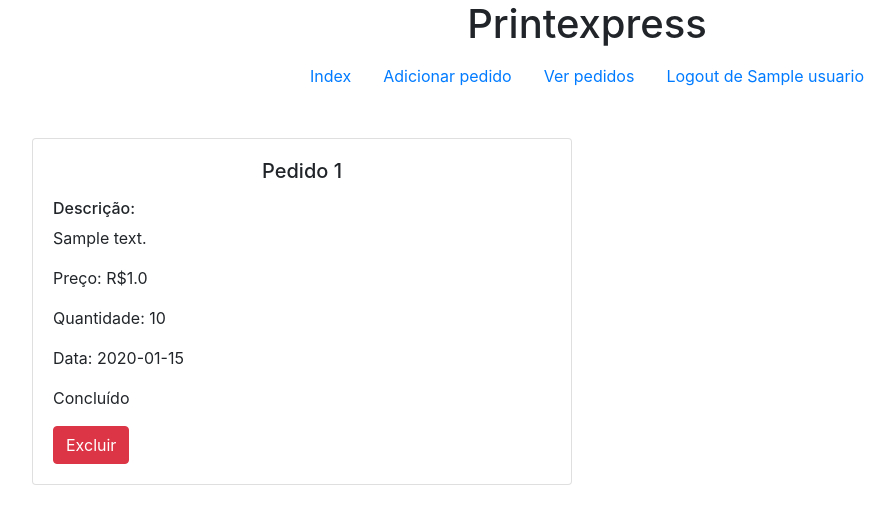
After one commit to rodrigolins92/Flask, a Flask app: page /visualizar in a window 1280 px wide. The commit adds this page. Shown: the top 524 px of the page, without its empty margins (53-948 px from the left). Run offline with Flask 2, Linux system fonts and the light colour scheme; a user stored in the database is signed in; tables that the repository leaves empty hold one stand-in row (values such as "Sample post"); some libraries are stand-ins or nearby versions.

Commit message:
inclusao complete and delete

```diff
--- a/app/controllers/default.py
+++ b/app/controllers/default.py
@@ -1,4 +1,4 @@
-from flask import render_template, flash, redirect, url_for
+from flask import render_template, flash, redirect, url_for, session
 from flask_login import login_user, logout_user, login_required
 from app import app, db, lm
 
@@ -56,6 +56,7 @@ def login():
 	return render_template('login.html', form=form)
 
 @app.route("/logout")
+@login_required
 def logout():
 	logout_user()
 	flash("Usuário Deslogado")
@@ -78,3 +79,27 @@ def pedidos():
 		flash("Pedido adicionado com sucesso!!")
 
 	return render_template('pedidos.html', form=form)
+
+
+@app.route("/visualizar", methods=["GET", "POST"])
+@login_required
+def visualizar():
+	pedidos_ativos = Pedido.query.filter_by(status_conclusao=False).all()
+	pedidos_concluidos = Pedido.query.filter_by(status_conclusao=True).all()
+	return render_template('visualizar.html', pedidos_ativos=pedidos_ativos, pedidos_concluidos=pedidos_concluidos)
+
+@app.route('/visualizar/complete/<id>')
+@login_required
+def complete(id):
+    pedido = Pedido.query.filter_by(id=int(id)).first_or_404()
+    pedido.status_conclusao = True
+    db.session.commit()
+    return redirect(url_for('visualizar'))
+
+@app.route("/visualizar/delete/<id>")
+@login_required
+def delete(id):
+    pedido = Pedido.query.filter_by(id=int(id)).first_or_404()
+    db.session.delete(pedido)
+    db.session.commit()
+    return redirect(url_for('visualizar'))
--- a/app/models/forms.py
+++ b/app/models/forms.py
@@ -1,15 +1,19 @@
 from flask_wtf import FlaskForm
 from wtforms import *
 from wtforms.validators import DataRequired
+from datetime import date
+
 
 class LoginForm(FlaskForm):
+
 	username = StringField("username", validators=[DataRequired()])
 	password = PasswordField("password", validators=[DataRequired()])
 	remember_me = BooleanField("remember_me")
 
 class PedidoForm(FlaskForm):
+
 	descricao = TextAreaField("descricao")
-	data_pedido = DateField(format='%d-%m-%Y')
+	data_pedido = DateField(default=date.today())
 	quantidade = IntegerField()
 	preco = DecimalField(places=2)
 	status_conclusao = BooleanField()
--- a/app/models/tables.py
+++ b/app/models/tables.py
@@ -1,6 +1,8 @@
 from app import db
 from sqlalchemy import func
 import os
+from datetime import datetime
+
 
 class Usuario(db.Model):
 	__tablename__ = "usuarios"
--- a/app/templates/base.html
+++ b/app/templates/base.html
@@ -18,9 +18,14 @@
       <li class="nav-item">
         <a class="nav-link" href="{{ url_for('index') }}">Index</a>
       </li>
-      <li class="nav-item">
-        <a class="nav-link" href="{{ url_for('pedidos') }}">Adicionar pedido</a>
-      </li>
+      {% if current_user.is_authenticated %}
+        <li class="nav-item">
+          <a class="nav-link" href="{{ url_for('pedidos') }}">Adicionar pedido</a>
+        </li>
+        <li class="nav-item">
+          <a class="nav-link" href="{{ url_for('visualizar') }}">Ver pedidos</a>
+        </li>
+      {% endif %}
       <li class="nav-item">
         {% if current_user.is_authenticated %}
           <a class="nav-link" href="{{ url_for('logout') }}">Logout de {{ current_user.nome }}</a>
@@ -37,6 +42,7 @@
             <ul class='list-group'>
             {% for message in messages %}
               <li class="text-center list-group-item list-group-item-warning">
+                <button type="button" class="close" data-dismiss="alert">&times;</button>
                 {{ message }}
               </li>
             {% endfor %}
--- a/app/templates/index.html
+++ b/app/templates/index.html
@@ -5,5 +5,4 @@
 {% block content %}
 
 
-
 {% endblock %}
--- a/app/templates/pedidos.html
+++ b/app/templates/pedidos.html
@@ -46,7 +46,10 @@
 		</div>
 
 		<button type="submit" class="btn btn-dark">Adicionar Pedido</button>
-		<button type="reset" class="btn btn-danger">Limpar</button>
+		{% if current_user.is_authenticated %}
+        <a class="text-light btn btn-primary" href="{{ url_for('pedidos') }}">Novo / Limpar</a>
+      	{% endif %}
+		<!-- <button type="reset" class="btn btn-danger">Limpar</button> -->
 	</form>
 
 </div>
--- /dev/null
+++ b/app/templates/visualizar.html
@@ -0,0 +1,53 @@
+{% extends 'base.html' %}
+
+{% block title %}{{ super() }}Pedidos{% endblock %}
+
+{% block content %}
+
+<form>
+	<div class="container">
+		<div class="row">
+			{% for item in pedidos_ativos %}
+				<div class="col-sm-6 mb-4">
+				    <div class="card">
+				      	<div class="card-body">
+					        <h5 class="card-title text-center">Pedido {{item.id}}</h5>
+					        <p class="card-text"><span><h6>Descrição: </h6></span>{{item.descricao}}</p>
+					        <p>Preço: R${{item.preco}}</p>
+					        <p>Quantidade: {{item.quantidade}}</p>
+					        <p>Data: {{item.data_pedido}}</p>
+					        <p>Não concluído</p>
+				        	<a class="btn btn-primary" href="{{ url_for('complete', id=item.id) }}">Concluir</a>
+				      	</div>
+				    </div>
+				</div>
+			{% endfor %}
+		</div>
+		<div class="row">
+			{% for item in pedidos_concluidos %}
+				<div class="col-sm-6 mb-4">
+				    <div class="card">
+				      	<div class="card-body">
+					        <h5 class="card-title text-center">Pedido {{item.id}}</h5>
+					        <p class="card-text"><span><h6>Descrição: </h6></span>{{item.descricao}}</p>
+					        <p>Preço: R${{item.preco}}</p>
+					        <p>Quantidade: {{item.quantidade}}</p>
+					        <p>Data: {{item.data_pedido}}</p>
+				        	<p>Concluído</p>
+				        	<a class="btn btn-danger" href="{{ url_for('delete', id=item.id) }}">Excluir</a>
+				      	</div>
+				    </div>
+				</div>
+			{% endfor %}
+		</div>
+	</div>
+</form>
+
+<!-- 		form.descricao.data,
+			form.data_pedido.data,
+			form.quantidade.data,
+			form.preco.data,
+			form.status_conclusao.data -->
+
+
+{% endblock %}
```
